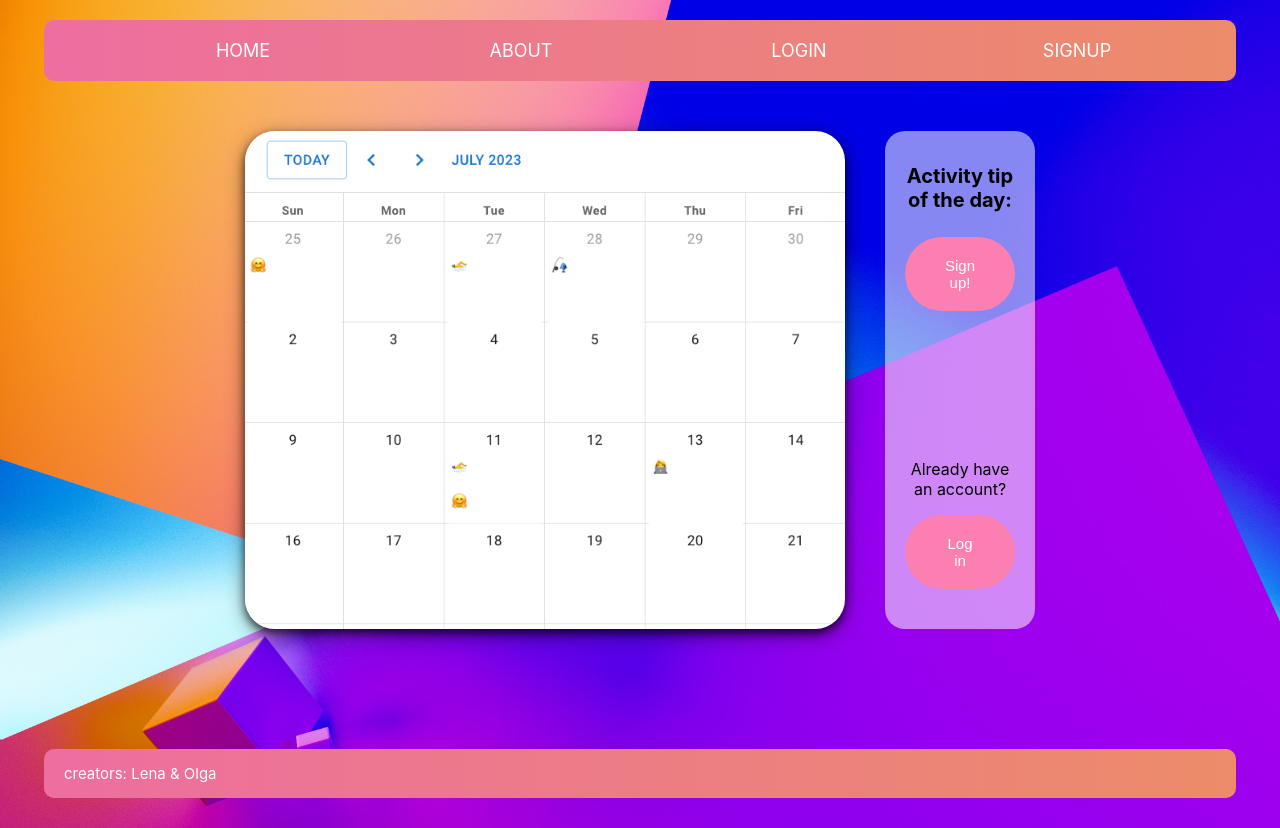
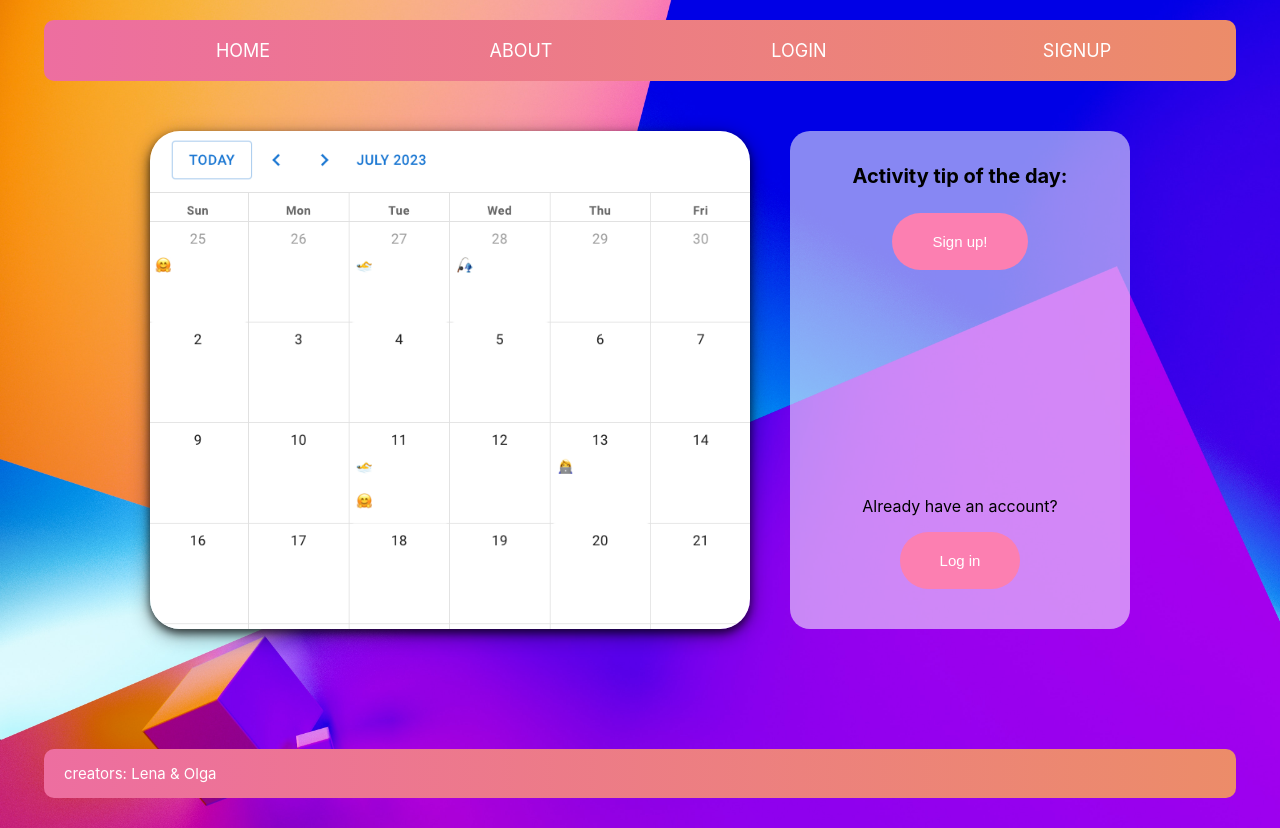
Before and after one commit to lenaimdahl/fun-fair-frontend, a React (Create React App) app: page / in a window 1280 px wide. Built offline with nearby package versions, Linux system fonts and the light colour scheme; no server answers.

Commit message:
styling image on home page

```diff
--- a/src/css/App.css
+++ b/src/css/App.css
@@ -92,7 +92,7 @@ body {
 .home-page {
  display: flex;
  justify-content: center;
- width: 60vw;
+ width: 80vw;
  margin: 50px auto 15vh auto;
  gap: 40px;
 }
@@ -103,6 +103,8 @@ body {
   border-radius: 30px;
   box-shadow: 0 4px 8px 0 rgba(0, 0, 0, 0.653),
     0 6px 20px 0 rgba(0, 0, 0, 0.432);
+  width: 600px;
+  height: auto;
 }
 
 .calendar-flex {
--- a/src/pages/Homepage.jsx
+++ b/src/pages/Homepage.jsx
@@ -40,7 +40,7 @@ function HomePage() {
         className="calendar-image-home"
         src={CalenderPreview}
         alt="Calender preview"
-        style={{ width: "600px" }}
+        // style={{ width: "600px" }}
       />
       <div className="activity-container">
         <div className="activity-container-top">
```
